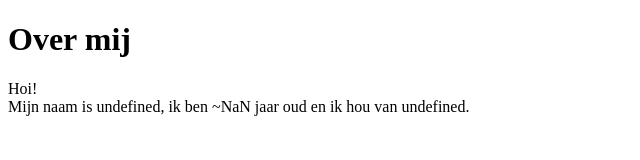
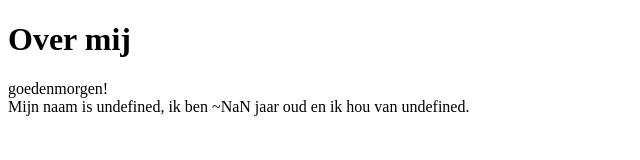
Before and after one commit to SiwaOncham/program1-oefening-variabelen, a plain HTML site: page introductie-variabelen.html in a window 1280 px wide. Shown: the full height of the page, 0-640 px from the left. Drawn offline with Linux system fonts and the light colour scheme.

Commit message:
Update introductie-variabelen.html

```diff
--- a/introductie-variabelen.html
+++ b/introductie-variabelen.html
@@ -7,10 +7,10 @@
 
     <script>
         // Verschillende variabelen die gedefinieerd moeten worden
-        let begroetingValue = "Hoi"
-        let naamValue // Je naam
-        let geboorteJaar // Je geboortejaar (zonder maand/dag)
-        let hobbyValue // Iets wat je leuk vindt om te doen
+        let begroetingValue = "goedenmorgen"
+        let naamValue //"ik ben Siwa Oncham"
+        let geboorteJaar // "2003"
+        let hobbyValue // "sporten"
 
         // Boolean om aan te geven of je wel/niet van gamen houdt
         let houdtVanGamen
```
